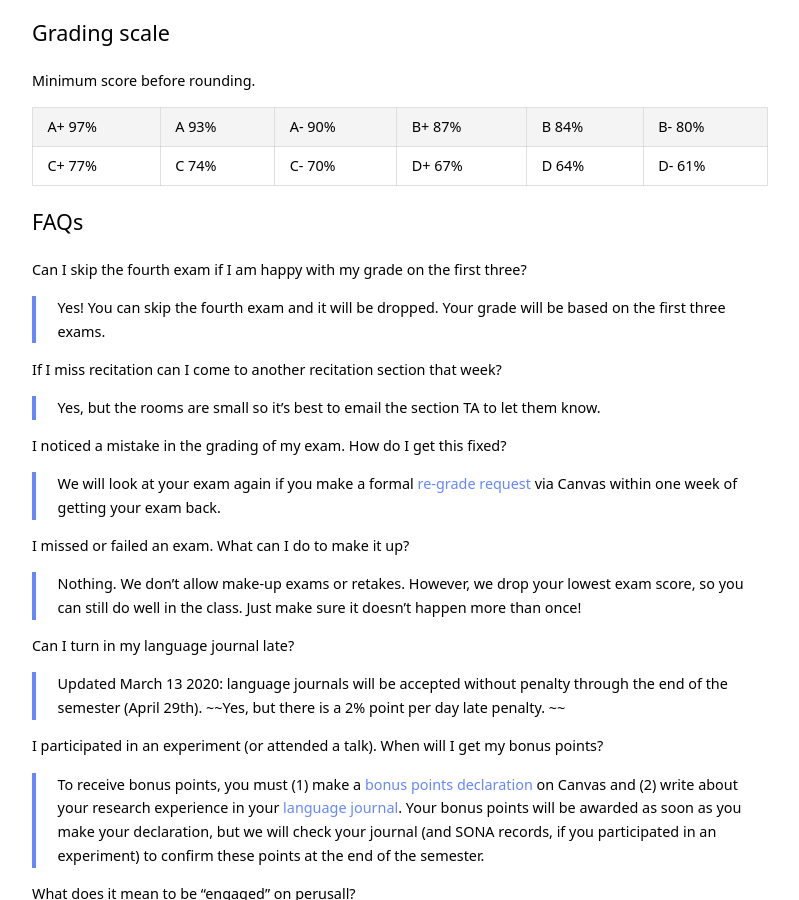
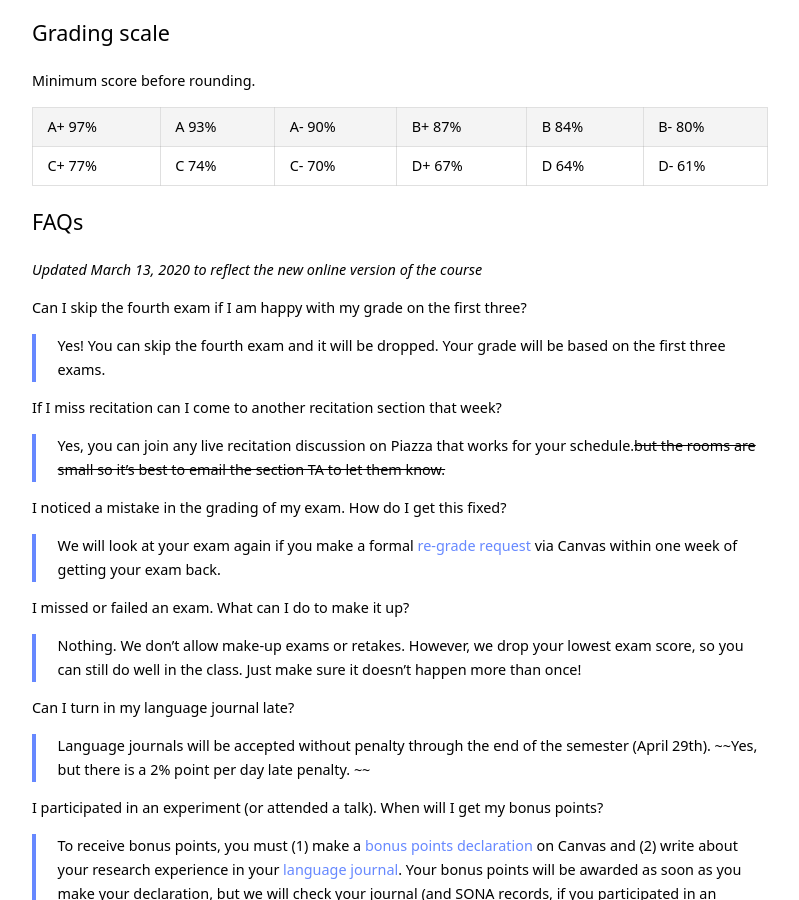
Before and after one commit to kschuler/ling001, a Jekyll site: the page built from index.md, in a window 1280 px wide and 900 px high, scrolled down 4393 px. Shown: the whole window, without its empty margins (240-1039 px from the left). Built offline with Jekyll 4.4.1, drawn with Linux system fonts in a browser that asks for light colours.

Commit message:
Update index.md

```diff
--- a/index.md
+++ b/index.md
@@ -117,11 +117,13 @@ C+ 77% | C 74% | C- 70% | D+ 67% | D 64% | D- 61%
 
 
 ## FAQs
+*Updated March 13, 2020 to reflect the new online version of the course*
+
 **Can I skip the fourth exam if I am happy with my grade on the first three?**
 > Yes! You can skip the fourth exam and it will be dropped. Your grade will be based on the first three exams.
 
 **If I miss recitation can I come to another recitation section that week?**
-> Yes, but the rooms are small so it's best to email the section TA to let them know.
+> Yes, you can join any live recitation discussion on Piazza that works for your schedule.~~but the rooms are small so it's best to email the section TA to let them know.~~
 
 **I noticed a mistake in the grading of my exam. How do I get this fixed?**
 > We will look at your exam again if you make a formal [re-grade request](https://canvas.upenn.edu/courses/1489351/modules/items/17298855) via Canvas within one week of getting your exam back.
```
Also changed, not shown: other parts of index.md (+1 -1 lines).
